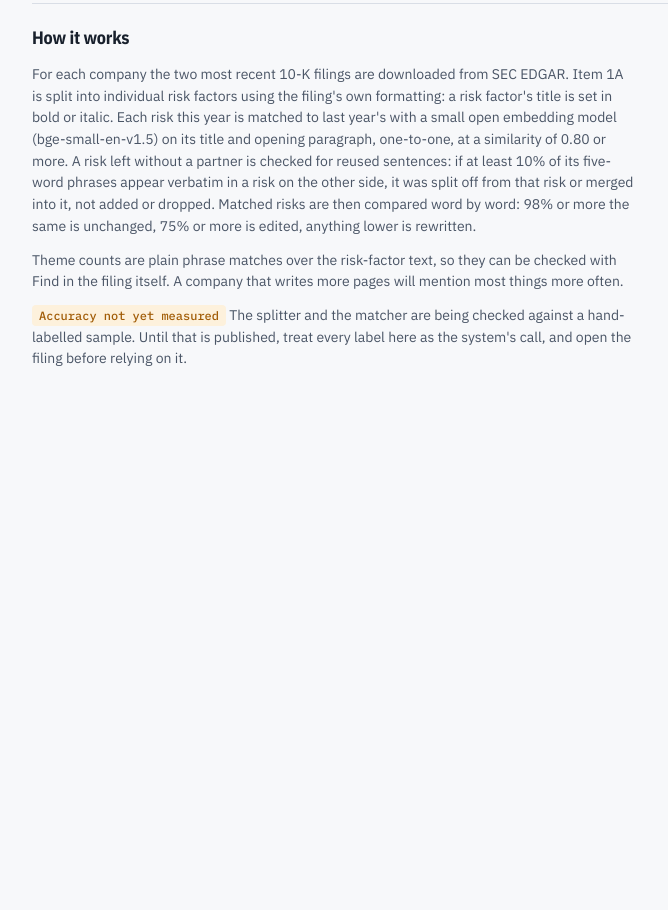
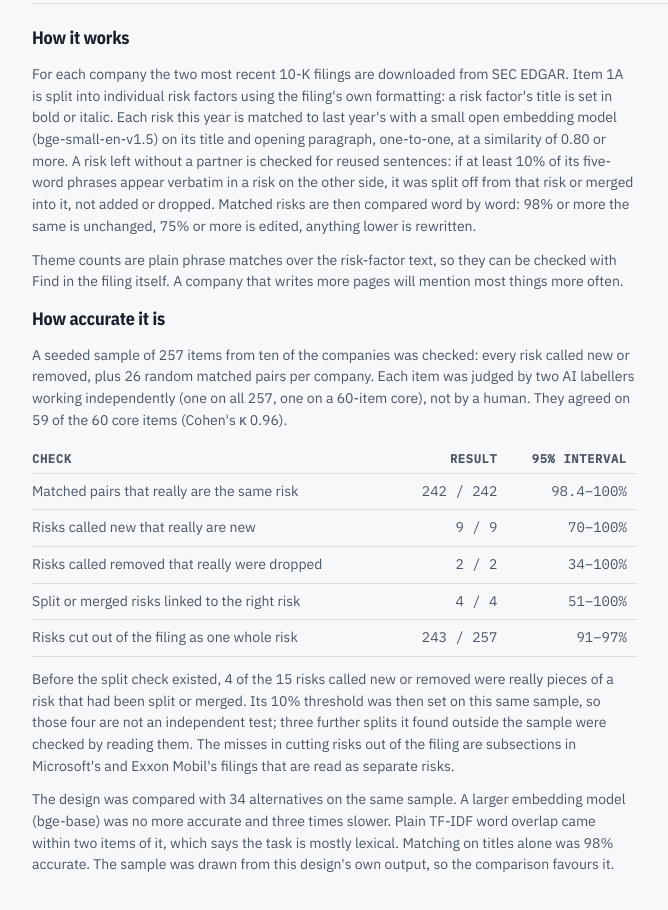
Before and after one commit to joaquinramirezg/risk-radar, a plain HTML site: page site/index.html in a window 1280 px wide. Shown: the part 2423-3333 px from the top of the page, without its empty margins (118-786 px from the left). Before the commit the page ends 2865 px from the top, so only its background shows below. Drawn offline with nearby package versions, Linux system fonts and the light colour scheme.

Commit message:
Publish measured accuracy on the site

```diff
--- a/site/index.html
+++ b/site/index.html
@@ -134,6 +134,10 @@ details.risk[data-st="removed"] summary .t { text-decoration: line-through; text
 footer.method { border-top: 1px solid var(--rule); padding-top: 20px; display: grid; gap: 12px; font-size: 14px; color: var(--ink-2); }
 footer.method h2 { font-size: 18px; color: var(--ink); }
 footer.method p { margin: 0; max-width: 72ch; }
+table.acc { border-collapse: collapse; width: 100%; max-width: 72ch; font-size: 14px; }
+table.acc th, table.acc td { text-align: left; padding: 7px 10px 7px 0; border-bottom: 1px solid var(--rule); vertical-align: top; }
+table.acc th { font: 600 12px var(--f-mono); text-transform: uppercase; letter-spacing: .06em; color: var(--ink-2); }
+table.acc .num { text-align: right; white-space: nowrap; font-family: var(--f-mono); }
 .status { display: inline-block; font: 500 12px var(--f-mono); padding: 3px 7px; border-radius: 4px; background: var(--rew-bg); color: var(--rew); }
 @media (prefers-reduced-motion: no-preference) { .co, .chip { transition: border-color .15s, background .15s; } }
 </style>
@@ -157,7 +161,20 @@ footer.method p { margin: 0; max-width: 72ch; }
     <h2>How it works</h2>
     <p>For each company the two most recent 10-K filings are downloaded from SEC EDGAR. Item 1A is split into individual risk factors using the filing's own formatting: a risk factor's title is set in bold or italic. Each risk this year is matched to last year's with a small open embedding model (bge-small-en-v1.5) on its title and opening paragraph, one-to-one, at a similarity of 0.80 or more. A risk left without a partner is checked for reused sentences: if at least 10% of its five-word phrases appear verbatim in a risk on the other side, it was split off from that risk or merged into it, not added or dropped. Matched risks are then compared word by word: 98% or more the same is unchanged, 75% or more is edited, anything lower is rewritten.</p>
     <p>Theme counts are plain phrase matches over the risk-factor text, so they can be checked with Find in the filing itself. A company that writes more pages will mention most things more often.</p>
-    <p><span class="status">Accuracy not yet measured</span> The splitter and the matcher are being checked against a hand-labelled sample. Until that is published, treat every label here as the system's call, and open the filing before relying on it.</p>
+    <h2 id="accuracy">How accurate it is</h2>
+    <p>A seeded sample of 257 items from ten of the companies was checked: every risk called new or removed, plus 26 random matched pairs per company. Each item was judged by two AI labellers working independently (one on all 257, one on a 60-item core), not by a human. They agreed on 59 of the 60 core items (Cohen's κ 0.96).</p>
+    <table class="acc">
+      <thead><tr><th scope="col">Check</th><th scope="col" class="num">Result</th><th scope="col" class="num">95% interval</th></tr></thead>
+      <tbody>
+        <tr><td>Matched pairs that really are the same risk</td><td class="num">242 / 242</td><td class="num">98.4–100%</td></tr>
+        <tr><td>Risks called new that really are new</td><td class="num">9 / 9</td><td class="num">70–100%</td></tr>
+        <tr><td>Risks called removed that really were dropped</td><td class="num">2 / 2</td><td class="num">34–100%</td></tr>
+        <tr><td>Split or merged risks linked to the right risk</td><td class="num">4 / 4</td><td class="num">51–100%</td></tr>
+        <tr><td>Risks cut out of the filing as one whole risk</td><td class="num">243 / 257</td><td class="num">91–97%</td></tr>
+      </tbody>
+    </table>
+    <p>Before the split check existed, 4 of the 15 risks called new or removed were really pieces of a risk that had been split or merged. Its 10% threshold was then set on this same sample, so those four are not an independent test; three further splits it found outside the sample were checked by reading them. The misses in cutting risks out of the filing are subsections in Microsoft's and Exxon Mobil's filings that are read as separate risks.</p>
+    <p>The design was compared with 34 alternatives on the same sample. A larger embedding model (bge-base) was no more accurate and three times slower. Plain TF-IDF word overlap came within two items of it, which says the task is mostly lexical. Matching on titles alone was 98% accurate. The sample was drawn from this design's own output, so the comparison favours it.</p>
   </footer>
 </div>
 
```
